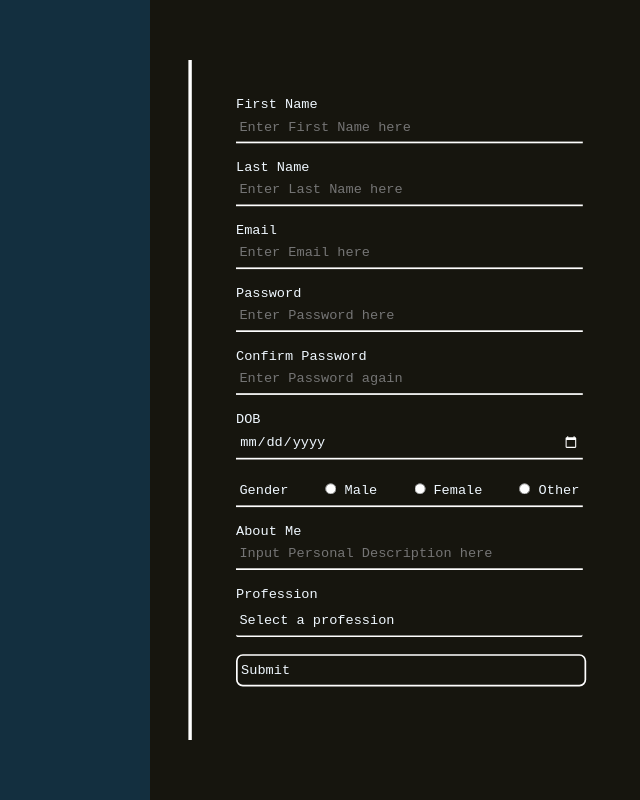
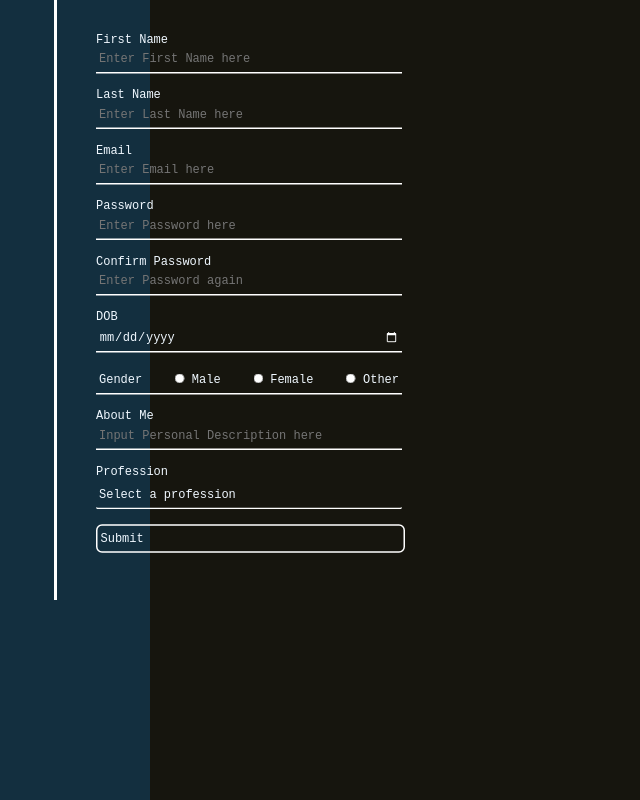
Before and after one commit to Pzhang768/pzhang769-JR-WD01.github.io, a plain HTML site: page index.html in a window 1280 px wide. Shown: the whole page, without its empty margins (234-874 px from the left). Drawn offline with Linux system fonts and the light colour scheme.

Commit message:
Update index.html

```diff
--- a/index.html
+++ b/index.html
@@ -103,7 +103,8 @@
         display: flex;
         justify-content: center;
         align-items: center;
-        transform: scale(0.85);
+        transform: scale(0.75);
+        transform-origin: top left;
       }
 
       input[type="text"],
```
